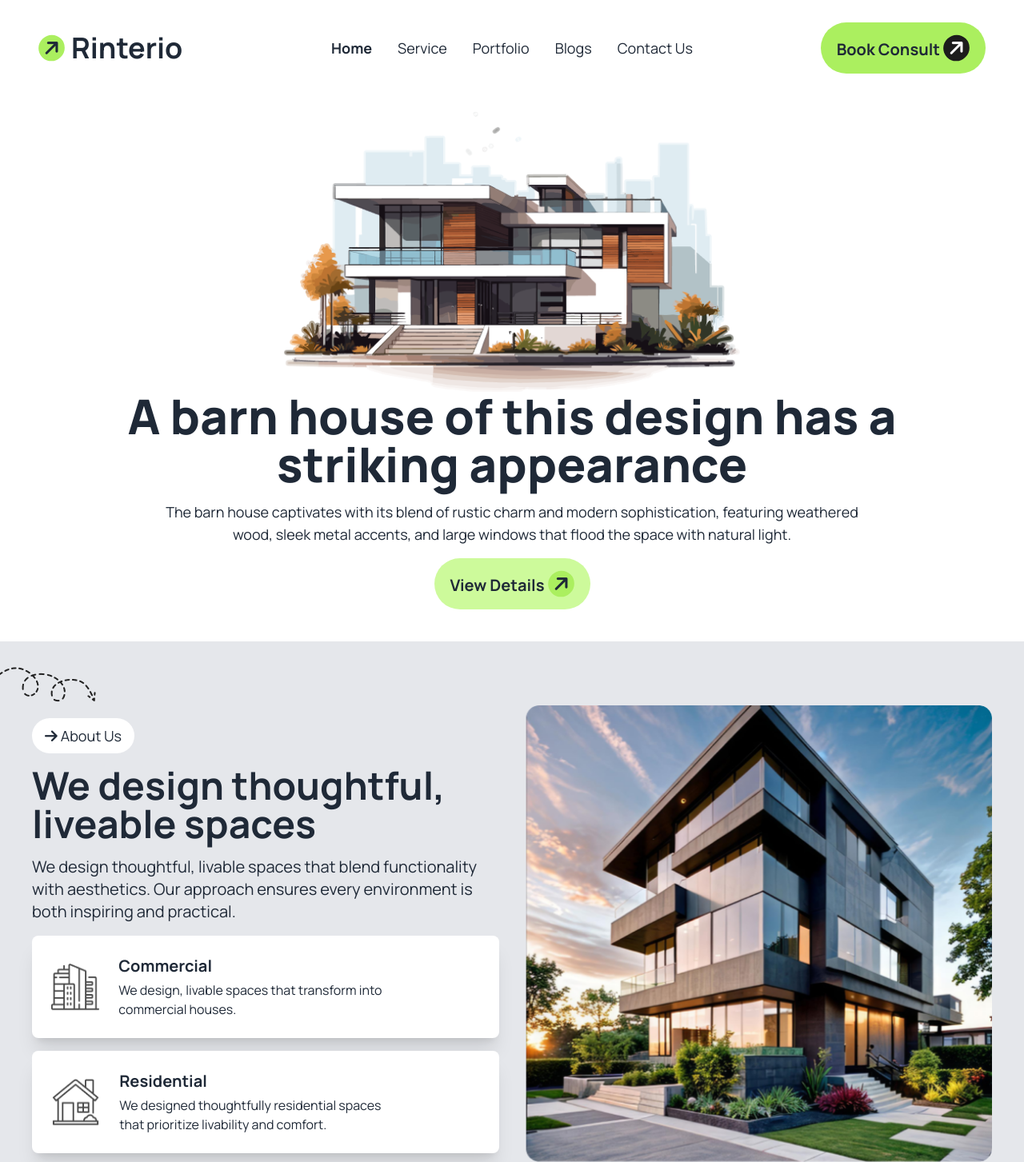
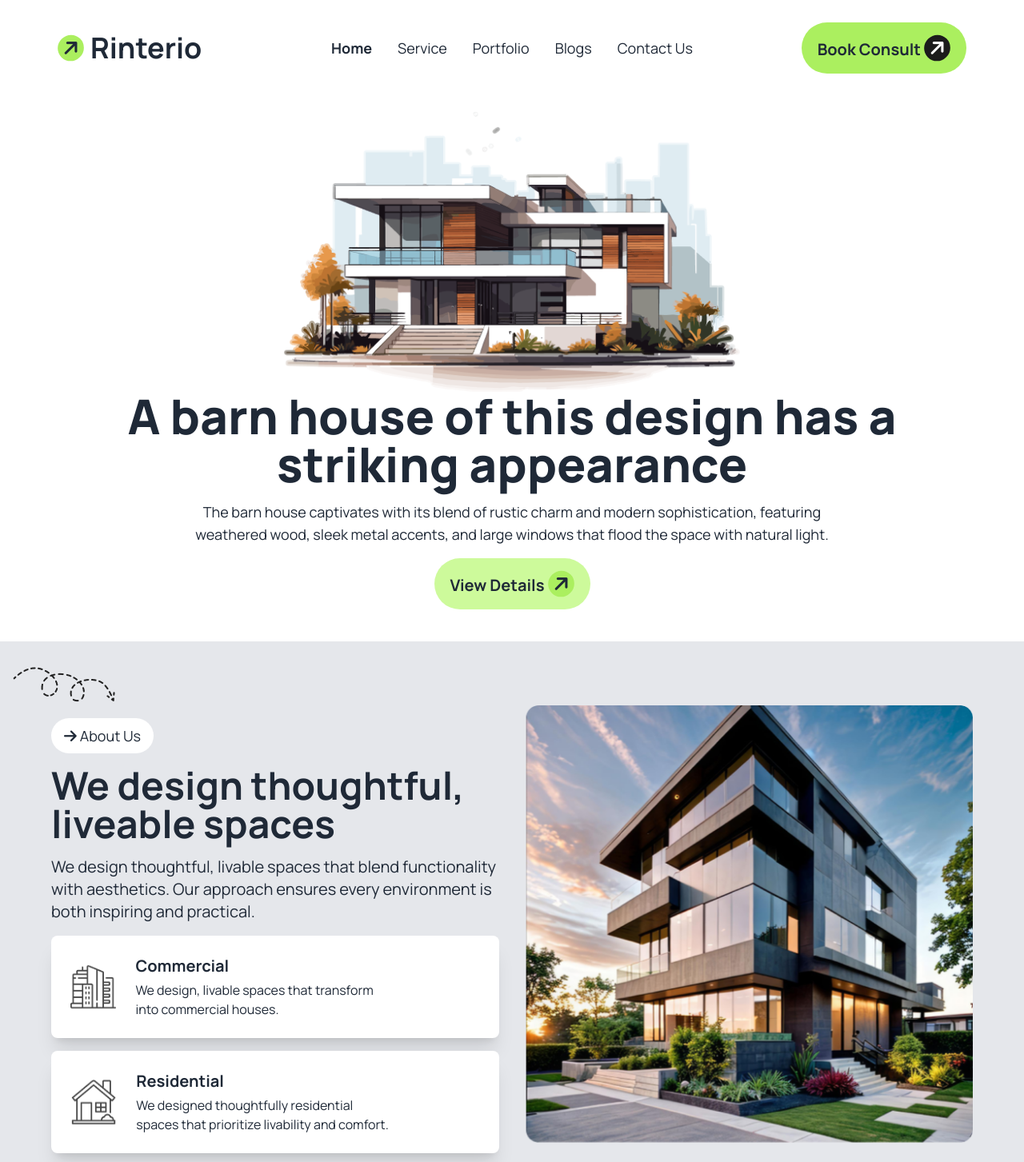
Before and after one commit to anikdas10/Assignment-3, a plain HTML site: page index.html in a window 1280 px wide. Shown: the top 1453 px of the page at 80% size. Drawn offline with nearby package versions, Linux system fonts and the light colour scheme.

Commit message:
some correction

```diff
--- a/index.html
+++ b/index.html
@@ -23,7 +23,7 @@
 
 
 <body class=" bg-gray-200 font-familly">
-   <header class="bg-white mt-5 px-10 ">
+   <header class="bg-white mt-5 px-10 lg:px-16 ">
     <!-- navbar -->
       <nav class="container  mx-auto ">
         <div class="navbar bg-base-100">
@@ -71,7 +71,7 @@
     <main>
         <!-- thoughtfulll place -->
          <section class=" py-20">
-            <div class="container mx-auto px-10">
+            <div class="container mx-auto px-10 lg:px-16">
                 <div class="flex flex-col lg:flex-row gap-8">
                     <!-- text container -->
                     <div class="flex-1 space-y-4 relative">
```
